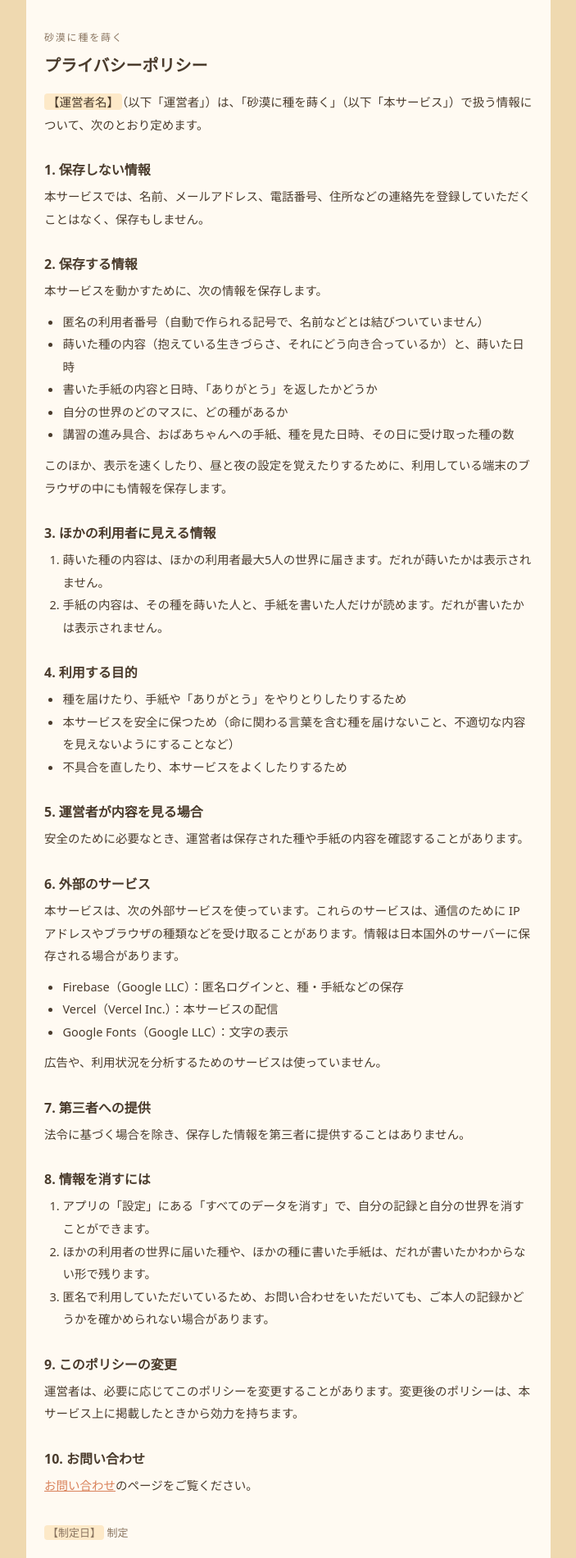
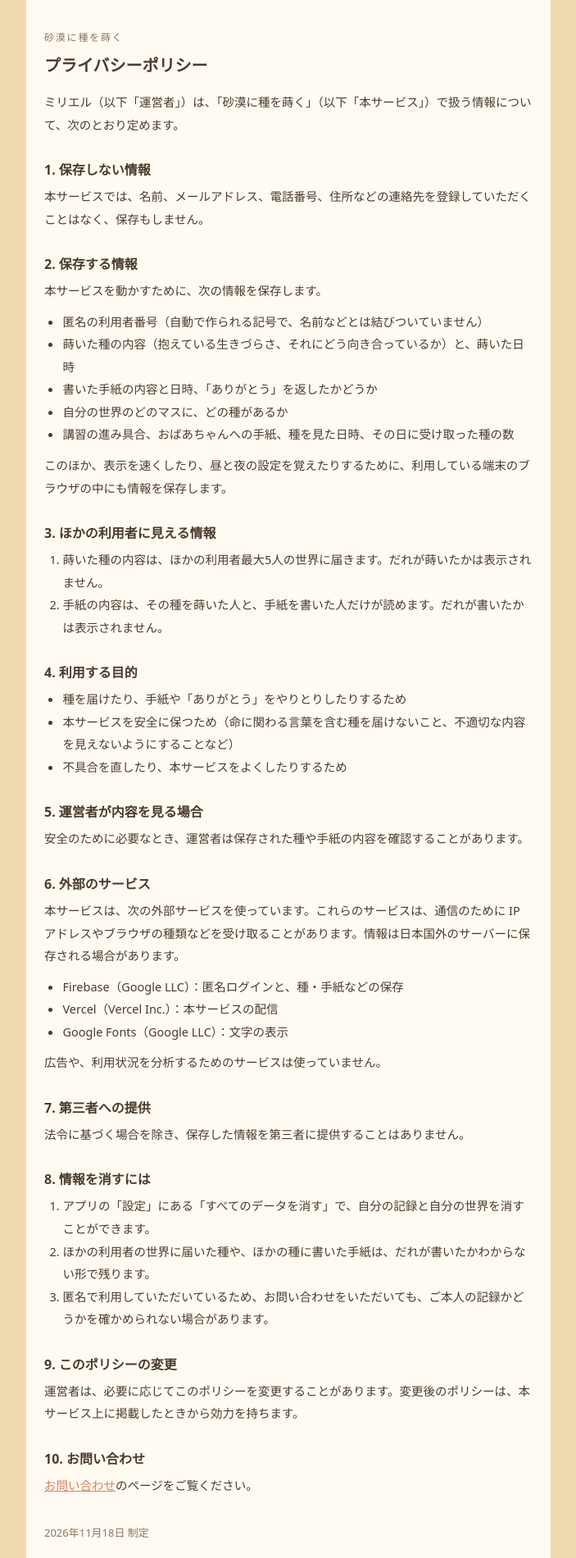
Before and after one commit to Masahiko-Les/Sabakunitanewomaku, a website: page public/privacy.html in a window 1280 px wide. Shown: the top 1900 px of the page at 82% size, without its empty margins (288-991 px from the left). Drawn offline with Linux system fonts and the light colour scheme; a web font is replaced by a local one.

Commit message:
利用規約・プライバシーポリシー・お問い合わせ：運営者名・制定日・お問い合わせ先を記入
Co-Authored-By: Claude Opus 5.5 <noreply@anthropic.com>

```diff
--- a/public/privacy.html
+++ b/public/privacy.html
@@ -14,7 +14,7 @@
 <div class="kicker">砂漠に種を蒔く</div>
 <h1>プライバシーポリシー</h1>
 
-<p><span class="todo">【運営者名】</span>（以下「運営者」）は、「砂漠に種を蒔く」（以下「本サービス」）で扱う情報について、次のとおり定めます。</p>
+<p>ミリエル（以下「運営者」）は、「砂漠に種を蒔く」（以下「本サービス」）で扱う情報について、次のとおり定めます。</p>
 
 <h2>1. 保存しない情報</h2>
 <p>本サービスでは、名前、メールアドレス、電話番号、住所などの連絡先を登録していただくことはなく、保存もしません。</p>
@@ -71,7 +71,7 @@
 <h2>10. お問い合わせ</h2>
 <p><a href="/contact.html">お問い合わせ</a>のページをご覧ください。</p>
 
-<p class="date"><span class="todo">【制定日】</span> 制定</p>
+<p class="date">2026年11月18日 制定</p>
 </main>
 </body>
 </html>
```
Also changed, not shown: public/contact.html (+1 -1 lines), public/terms.html (+2 -2 lines).
